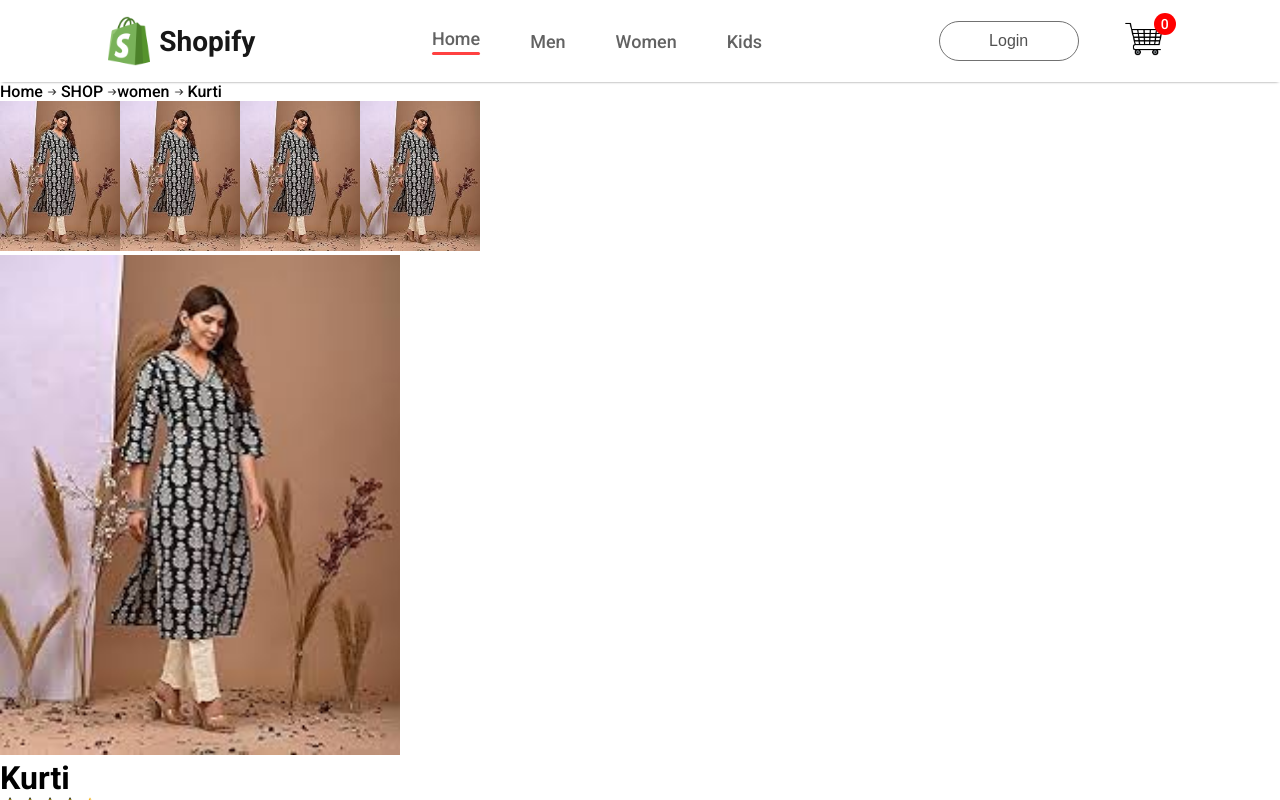
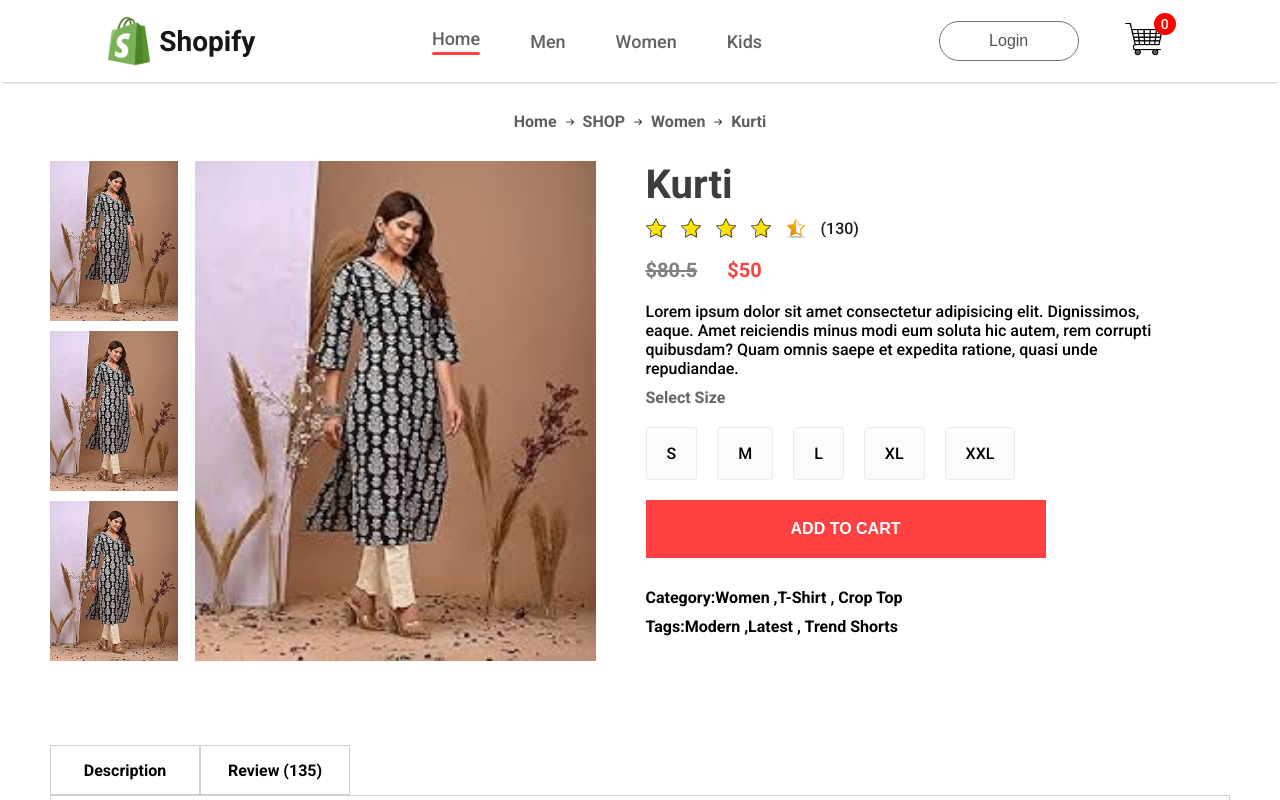
Before and after one commit to beherasourav/ecommerce-app, a React (Vite) app: page /product/1 in a window 1280 px wide. Shown: the top 800 px of the page. Built offline with nearby package versions, Linux system fonts and the light colour scheme.

Commit message:
Add Description component

```diff
--- a/src/Components/Bredcrums/BredCrums.css
+++ b/src/Components/Bredcrums/BredCrums.css
@@ -0,0 +1,12 @@
+.bredcrums{
+    display: flex;
+    align-items: center;
+    gap: 8px;
+    color: #5e5e5e;
+    font-size: 16px;
+    font-weight: 600;
+    justify-content: center;
+    margin-top: 30px;
+    margin-bottom: 30px;
+    text-transform: capitalize;
+}
--- /dev/null
+++ b/src/Components/Description/Description.css
@@ -0,0 +1,32 @@
+.descriptionbox {
+    margin: 80px 50px;
+
+
+}
+
+.descriptionbox-navigator{
+    display: flex;
+}
+.descriptionbox-nav-box{
+    display: flex;
+    align-items: center;
+    justify-content: center;
+    font-size: 16px;
+    font-weight: 600;
+    width: 150px;
+    height: 50px;
+    border: 1px solid #d0d0d0;
+}
+.descriptionbox-nav-box .fade{
+    background: #fbfbfb;
+    color: #555;
+
+}
+.descriptionbox-description{
+    display: flex;
+    flex-direction: column;
+    gap: 20px;
+    border: 1px solid #D0D0D0;
+    padding: 40px;
+    padding-bottom: 50px;
+}
--- /dev/null
+++ b/src/Components/Description/Description.jsx
@@ -0,0 +1,27 @@
+import React from 'react'
+import "./Description.css"
+const Description = () => {
+  return (
+    <div className='descriptionbox'>
+        <div className="descriptionbox-navigator">
+            <div className="descriptionbox-nav-box">
+                Description
+            </div>
+            <div className="descriptionbox-nav-box fade">
+         Review (135)
+            </div>
+
+        </div>
+        <div className="descriptionbox-description">
+                <p>Lorem ipsum dolor sit amet consectetur, adipisicing elit. Praesentium reiciendis exercitationem amet totam nisi ullam cumque fugit magnam laudantium. Quis eos quam alias nisi explicabo ut, itaque qui fuga officiis.
+                Maxime labore in molestiae, debitis vel, rem modi repudiandae ullam ipsam delectus dolores quibusdam reiciendis, hic temporibus beatae at aut possimus reprehenderit. Adipisci aut corporis iusto, excepturi quidem possimus omnis?
+                Molestias ipsam, odit maxime aperiam magnam quo debitis explicabo accusamus placeat unde inventore qui voluptate distinctio. Dolorem in pariatur ullam error adipisci earum officiis fugit unde, blanditiis, harum minus cumque.
+                Eligendi doloribus, officiis temporibus minima facilis officia est necessitatibus numquam blanditiis cum dignissimos vel unde fugit perspiciatis distinctio magnam, eos, qui repellendus quidem sunt nemo! Culpa facilis deserunt iure asperiores.
+             </p>
+             <p>Lorem ipsum dolor sit, amet consectetur adipisicing elit. Sed doloremque facilis neque non nihil quam veritatis a. Ratione dolore debitis quia possimus natus quo consequatur exercitationem quae unde, laboriosam iure!</p>
+            </div>
+    </div>
+  )
+}
+
+export default Description
--- a/src/Components/ProductDisplay/ProductDisplay.css
+++ b/src/Components/ProductDisplay/ProductDisplay.css
@@ -0,0 +1,92 @@
+.productdisplay{
+    display: flex;
+    margin: 0px 50px;
+}
+
+.productdisplay-left{
+    display: flex;
+    gap: 17px;
+}
+.productdisplay-img-list{
+    display: flex;
+    flex-direction: column;
+    gap: 10px;
+}
+
+.productdisplay-img-list img{
+    height: 160px;
+}
+.productdisplay-main-img{
+
+    height: 500px;
+}
+.productdisplay-right{
+    margin: 0px 50px;
+    display: flex;
+    flex-direction: column;
+}
+.productdisplay-right h1{
+    color: #3d3d3d;
+    font-size: 40px;
+    font-weight: 700;
+}
+.productdisplay-right-star{
+    display: flex;
+    align-items: center;
+    margin-top: 10px;
+    gap: 15px;
+    color: #1c1c1c;
+    font-size: 16px;
+}
+.productdisplay-right-prices{
+    display: flex;
+    margin: 20px 0px;
+    gap: 30px;
+    font-size: 20px;
+    font-weight: 700;
+}
+.productdisplay-right-price-old{
+    color: #818181;
+    text-decoration: line-through;
+}
+
+.productdisplay-right-price-new{
+color: #ff4141;
+
+}
+.productdisplay-right-size h1{
+    margin-top: 10px;
+    color: #656565;
+    font-size: 16px;
+    font-weight: 600;
+}
+.productdisplay-right-sizes{
+    display: flex;
+    margin: 20px 0px;
+    gap: 20px;
+}
+.productdisplay-right-sizes div{
+    padding: 16px 20px;
+    background: #fbfbfb;
+    border: 1px solid #ebebeb;
+    border-radius: 3px;
+    cursor: pointer;
+}
+.productdisplay-right button{
+    padding: 20px 40px;
+    width: 400px;
+    font-size: 16px;
+    font-weight: 600;
+    color: white;
+    background-color: #ff4141;
+    margin-bottom: 20px;
+    border: none;
+    outline: none;
+    cursor: pointer;
+}
+.productdisplay-right-category{
+    margin-top: 10px;
+}
+.productdisplay-right-category span{
+    font-weight: 600;
+}
--- a/src/Components/ProductDisplay/ProductDisplay.jsx
+++ b/src/Components/ProductDisplay/ProductDisplay.jsx
@@ -1,20 +1,21 @@
-import React from 'react'
+import React, { useContext } from 'react'
 import "./ProductDisplay.css"
 import star_icon from "../../assets/star_icon.png"
-import star_dull_icon from "../../assets/star_dull_icon.png"
+import star_dull_icon from "../../assets/star_dull_icon.png";
+import { ShopContext } from '../../Context/ShopContext';
 const ProductDisplay = (props) => {
-    const {product} = props;
+  const { product } = props;
+  const {addTocart} = useContext(ShopContext);
   return (
     <div className='productdisplay'>
       <div className="productdisplay-left">
         <div className="productdisplay-img-list">
-                <img src={product.image} alt="" height="150px"/>
-                <img src={product.image} alt="" height="150px"/>
-                <img src={product.image} alt="" height="150px"/>
-                <img src={product.image} alt="" height="150px"/>
+          <img src={product.image} alt="" height="150px" />
+          <img src={product.image} alt="" height="150px" />
+          <img src={product.image} alt="" height="150px" />
         </div>
-            <div className="productdisplay-img">
-                <img className='productdesplay-main-img' src={product.image} alt="" height="500px" />
+        <div className='productdisplay-img'>
+          <img className='productdisplay-main-img' src={product.image} alt="" height="300px" />
         </div>
       </div>
       <div className="productdisplay-right">
@@ -24,39 +25,40 @@ const ProductDisplay = (props) => {
   <img src={star_icon} alt="" height="20px" />
   <img src={star_icon} alt="" height="20px" />
   <img src={star_icon} alt="" height="20px" />
-                <img src={star_dull_icon} alt="" height="20px"/>
+  <img src={star_dull_icon} alt="" height="20px" />
   <p>(130)</p>
 </div>
 <div className="productdisplay-right-prices">
-                <div className="productdisplay-right-prices-old">
+  <div className="productdisplay-right-price-old">
 ${product.old_price}
   </div>
-                <div className="productdisplay-right-prices-new">
+  <div className="productdisplay-right-price-new">
     ${product.new_price}
   </div>
+  </div>
   <div className="productdisplay-right-description">
-                    Lorem ipsum dolor sit amet consectetur adipisicing elit. Asperiores, inventore ab itaque nobis voluptatibus, cupiditate repellat aperiam eveniet commodi quis, sequi totam unde corporis. Eius alias voluptatibus corrupti recusandae laborum.
+    Lorem ipsum dolor sit amet consectetur adipisicing elit. Dignissimos, eaque. Amet reiciendis minus modi eum soluta hic autem, rem corrupti quibusdam? Quam omnis saepe et expedita ratione, quasi unde repudiandae.
   </div>
-                <div className="productdisplay-right-size">
+  <div className='productdisplay-right-size'>
     <h1>Select Size</h1>
-                    <div className="productdisplay-right-size">
+    <div className="productdisplay-right-sizes">
       <div>S</div>
       <div>M</div>
       <div>L</div>
       <div>XL</div>
       <div>XXL</div>
     </div>
-                    <button>ADD TO CART</button>
+  </div>
+  <button onClick={()=>{addTocart(product.id)}}>ADD TO CART</button>
   <div className="productdisplay-right-category">
-                        <span>Category:<span>Women, T-Shirt, Crop Top</span></span>
+    <span>Category:<span>Women ,T-Shirt , Crop Top</span></span>
   </div>
   <div className="productdisplay-right-category">
-                        <span>Tags:<span>Modern, Latest, Trend Shorts</span></span>
+    <span>Tags:<span>Modern ,Latest , Trend Shorts</span></span>
   </div>
 </div>
       </div>
-        </div>
-    </div>
+
   )
 }
 
--- a/src/Pages/Product.jsx
+++ b/src/Pages/Product.jsx
@@ -3,6 +3,7 @@ import { ShopContext } from '../Context/ShopContext';
 import { useParams } from 'react-router-dom';
 import Bredcrums from '../Components/Bredcrums/BredCrums';
 import ProductDisplay from '../Components/ProductDisplay/ProductDisplay';
+import Description from '../Components/Description/Description';
 const Product = () => {
   const {all_product} = useContext(ShopContext);
   const {productId} = useParams();
@@ -11,7 +12,7 @@ const Product = () => {
     <div>
       <Bredcrums product={product}/>
       <ProductDisplay product={product}/>
-
+      <Description />
     </div>
   )
 }
```
Also changed, not shown: src/Components/RelatedProducts/RelatedProducts.jsx (added, +13 -0 lines), src/Components/RelatedProducts/RelatedProducts.css (added). Lines whose indentation alone changed are shown as unchanged.
